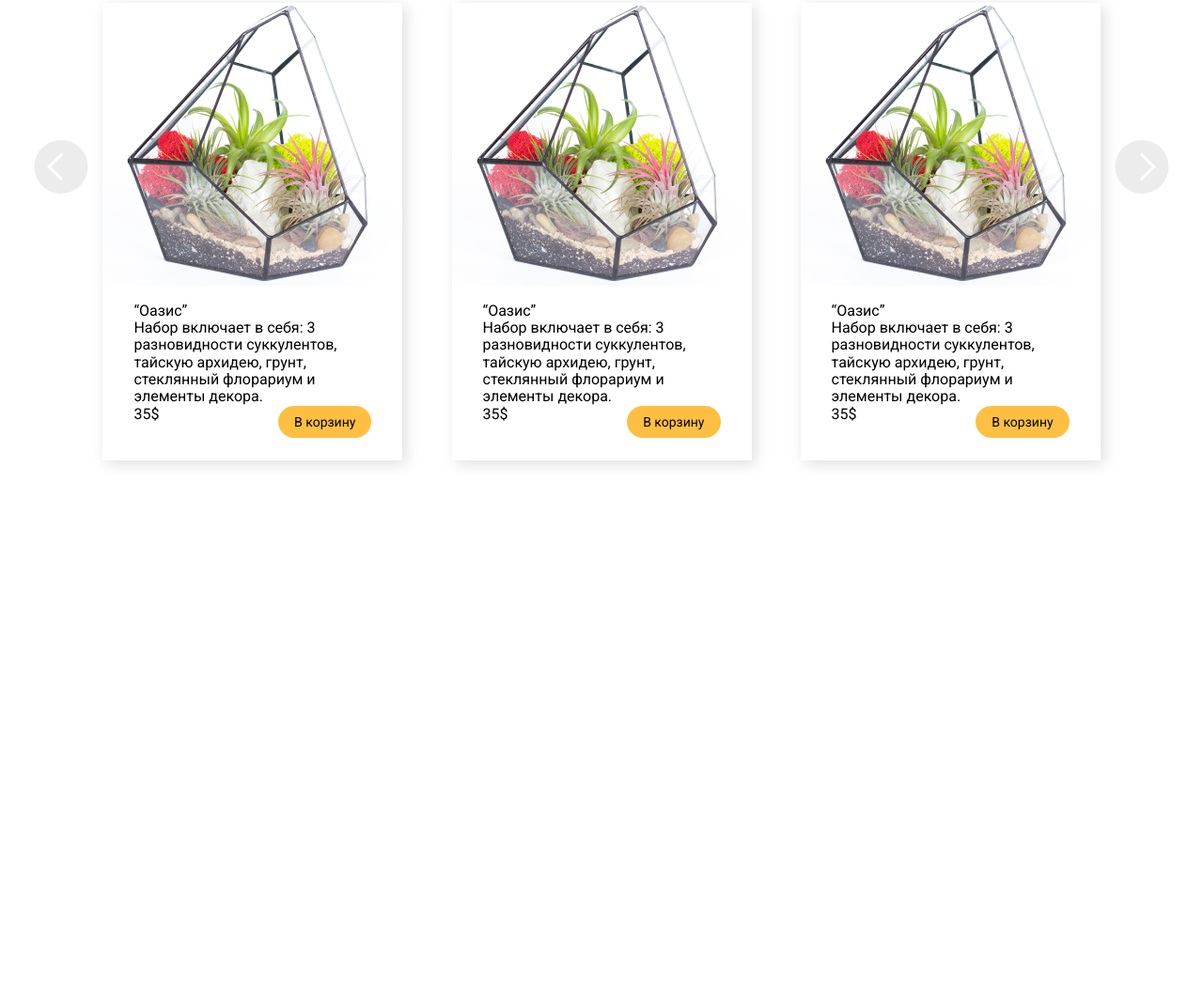
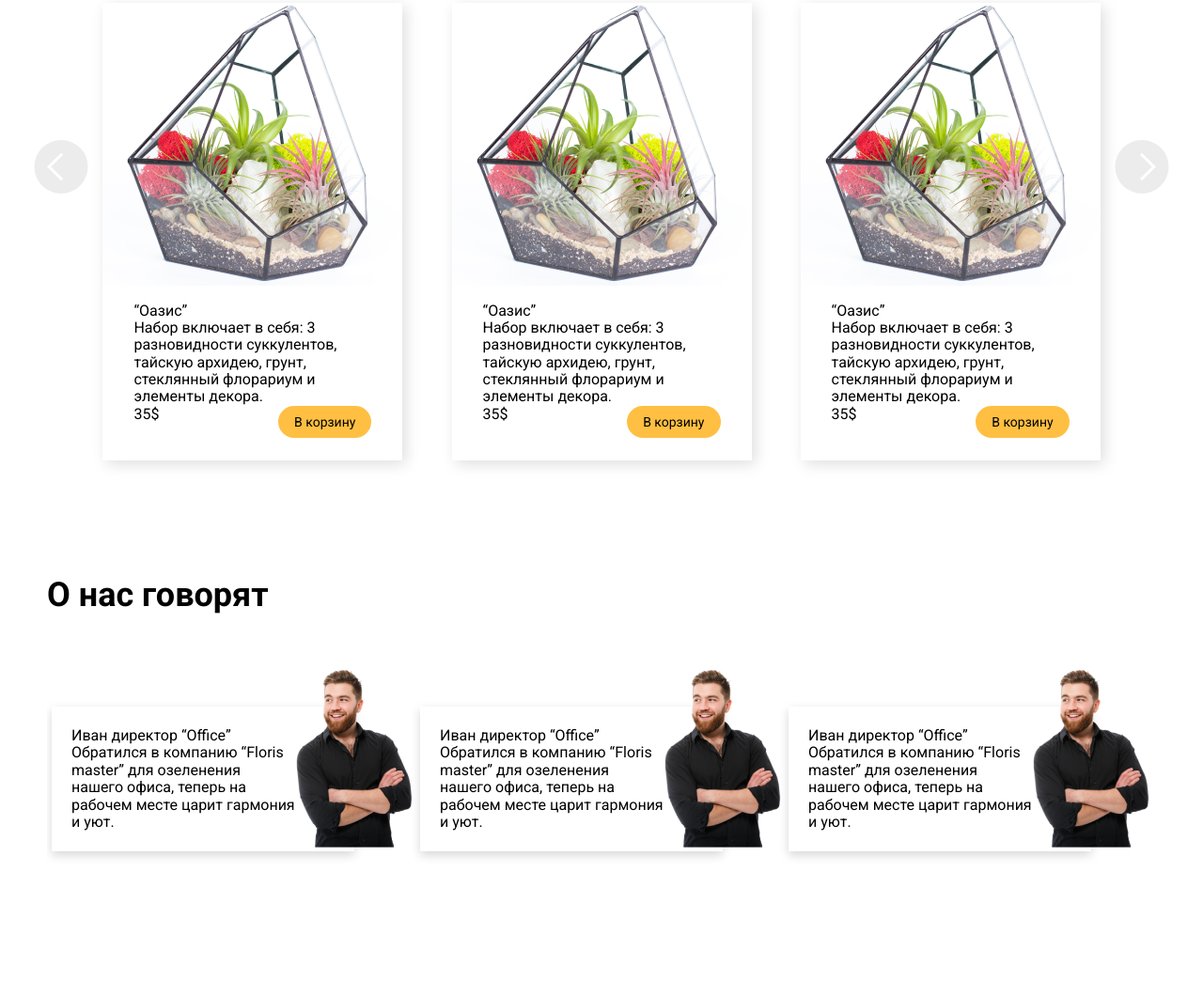
Before and after one commit to Hramko/florarum_0822, a plain HTML site: page florarium/index.html in a window 1280 px wide. Shown: the part 866-1926 px from the top of the page at 94% size. Before the commit the page ends 1424 px from the top, so only its background shows below. Drawn offline with Linux system fonts and the light colour scheme.

Commit message:
Add files via upload
самый новый

```diff
--- a/florarium/css/media-tablet.css
+++ b/florarium/css/media-tablet.css
@@ -94,4 +94,60 @@
         padding: 9px 17px;
         font-size: 14px;
     }
+
+    .feedback {
+        padding: 51px 0px 117px;
+    }
+
+    .feedback__title {
+        margin-bottom: 23px;
+    }
+
+    .feedback__list-wrap {
+        display: flex;
+        justify-content: center;
+        overflow-y: auto;
+        max-height: 640px;
+    }
+
+    .feedback__list {
+        column-gap: 0px;
+        row-gap: 72px;
+        flex-direction: column;
+        padding-right: 101px;
+    }
+
+    .feedback__item {
+        background: #FFFFFF;
+        box-shadow: 0px 4px 10px rgba(0, 0, 0, 0.16);
+        width: 322px;
+        min-height: 137px;
+        padding: 22px 62px 22px 21px;
+        flex-shrink: 0;
+        position: relative;
+    }
+
+    .feedback__text-block {}
+
+    .feetback__user {}
+
+    .feedback__name {}
+
+    .feedback__profession {}
+
+    .feedback__text {}
+
+    .feedback__avatar {
+        position: absolute;
+        width: 135px;
+        height: 192px;
+        top: -42px;
+        right: -68px;
+    }
+
+    .feedback__pic {
+        width: 100%;
+        height: 100%;
+        object-fit: contain;
+    }
 }
--- a/florarium/css/style.css
+++ b/florarium/css/style.css
@@ -84,10 +84,18 @@ a {
     flex-shrink: 0;
 }
 
+@keyframes jump {
+    100% {
+        transform: translateX(0);
+    }
+}
+
 .logo__img {
     width: 70%;
     height: 80%;
     object-fit: contain;
+    transform: translateX(-100%);
+    animation: jump 2s forwards alternate infinite;
 }
 
 .logo__desc {
@@ -522,3 +530,57 @@ a {
 }
 
 /*Product end*/
+
+/* Feedback */
+.feedback {
+    padding: 54px 0px 88px;
+}
+
+.feedback__title {
+    margin-bottom: 53px;
+}
+
+.feedback__list-wrap {}
+
+.feedback__list {
+    display: flex;
+    padding: 45px 5px 66px;
+    overflow-x: auto;
+    column-gap: 70px;
+}
+
+.feedback__item {
+    background: #FFFFFF;
+    box-shadow: 0px 4px 10px rgba(0, 0, 0, 0.16);
+    width: 322px;
+    min-height: 137px;
+    padding: 22px 62px 22px 21px;
+    flex-shrink: 0;
+    position: relative;
+}
+
+.feedback__text-block {}
+
+.feetback__user {}
+
+.feedback__name {}
+
+.feedback__profession {}
+
+.feedback__text {}
+
+.feedback__avatar {
+    position: absolute;
+    width: 135px;
+    height: 192px;
+    top: -42px;
+    right: -68px;
+}
+
+.feedback__pic {
+    width: 100%;
+    height: 100%;
+    object-fit: contain;
+}
+
+/* Feedback end */
--- a/florarium/index.html
+++ b/florarium/index.html
@@ -180,6 +180,60 @@
                 </div>
             </div>
         </section>
+        <section class="feedback" id="feedback">
+            <div class="container">
+                <h2 class="section__title feedback__title">О нас говорят</h2>
+                <div class="feedback__list-wrap">
+                    <ul class="feedback__list">
+                        <li class="feedback__item">
+                            <div class="feedback__text-block">
+                                <div class="feedback__user">
+                                    <span class="feedback__name">Иван</span>
+                                    <span class="feedback__profession">директор “Office” </span>
+                                </div>
+                                <p class="feedback__text">
+                                    Обратился в компанию “Floris master” для озеленения нашего офиса, теперь на рабочем
+                                    месте царит гармония и уют.
+                                </p>
+                            </div>
+                            <div class="feedback__avatar">
+                                <img src="img/rev__photo/ivan.png" alt="Иван" class="feedback__pic">
+                            </div>
+                        </li>
+                        <li class="feedback__item">
+                            <div class="feedback__text-block">
+                                <div class="feedback__user">
+                                    <span class="feedback__name">Иван</span>
+                                    <span class="feedback__profession">директор “Office” </span>
+                                </div>
+                                <p class="feedback__text">
+                                    Обратился в компанию “Floris master” для озеленения нашего офиса, теперь на рабочем
+                                    месте царит гармония и уют.
+                                </p>
+                            </div>
+                            <div class="feedback__avatar">
+                                <img src="img/rev__photo/ivan.png" alt="Иван" class="feedback__pic">
+                            </div>
+                        </li>
+                        <li class="feedback__item">
+                            <div class="feedback__text-block">
+                                <div class="feedback__user">
+                                    <span class="feedback__name">Иван</span>
+                                    <span class="feedback__profession">директор “Office” </span>
+                                </div>
+                                <p class="feedback__text">
+                                    Обратился в компанию “Floris master” для озеленения нашего офиса, теперь на рабочем
+                                    месте царит гармония и уют.
+                                </p>
+                            </div>
+                            <div class="feedback__avatar">
+                                <img src="img/rev__photo/ivan.png" alt="Иван" class="feedback__pic">
+                            </div>
+                        </li>
+                    </ul>
+                </div>
+            </div>
+        </section>
     </div>
 </body>
 
```
